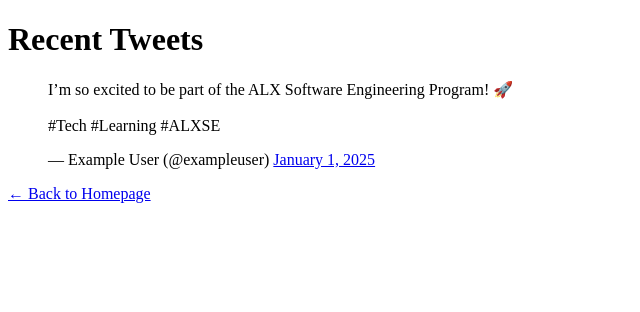
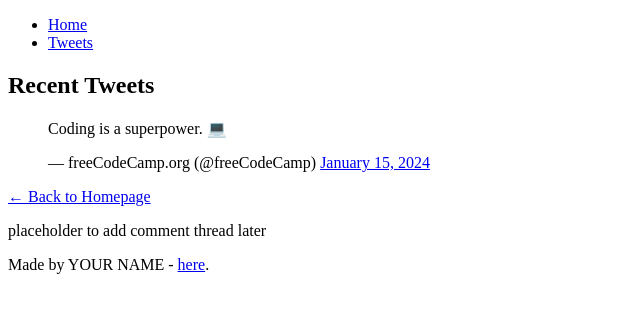
Before and after one commit to pee-21/My_First_Portfolio, a plain HTML site: page html_basic/tweets.html in a window 1280 px wide. Shown: the whole page, without its empty margins (0-640 px from the left). Drawn offline with Linux system fonts and the light colour scheme.

Commit message:
Update tweets.html

```diff
--- a/html_basic/tweets.html
+++ b/html_basic/tweets.html
@@ -6,17 +6,33 @@
 </head>
 <body>
 
+  <header>
+    <ul>
+      <li><a href="index.html">Home</a></li>
+      <li><a href="tweets.html">Tweets</a></li>
+    </ul>
+  </header>
+
+  <main>
+    <article>
       <h1>Recent Tweets</h1>
 
       <!-- Embedded Tweet -->
       <blockquote class="twitter-tweet">
-    <p lang="en" dir="ltr">I’m so excited to be part of the ALX Software Engineering Program! 🚀<br><br>#Tech #Learning #ALXSE</p>
-    &mdash; Example User (@exampleuser)
-    <a href="https://twitter.com/exampleuser/status/1234567890123456789">January 1, 2025</a>
+        <p lang="en" dir="ltr">Coding is a superpower. 💻</p>&mdash; freeCodeCamp.org (@freeCodeCamp)
+        <a href="https://twitter.com/freeCodeCamp/status/1747284123720548726">January 15, 2024</a>
       </blockquote>
       <script async src="https://platform.twitter.com/widgets.js" charset="utf-8"></script>
 
       <p><a href="index.html">← Back to Homepage</a></p>
+    </article>
+
+    <aside>
+      <p>placeholder to add comment thread later</p>
+    </aside>
+  </main>
+
+  <footer><p>Made by YOUR NAME - <a href="https://yourlink.com" target="_blank">here</a>.</p></footer>
 
 </body>
 </html>
```
Lines whose indentation alone changed are shown as unchanged.
